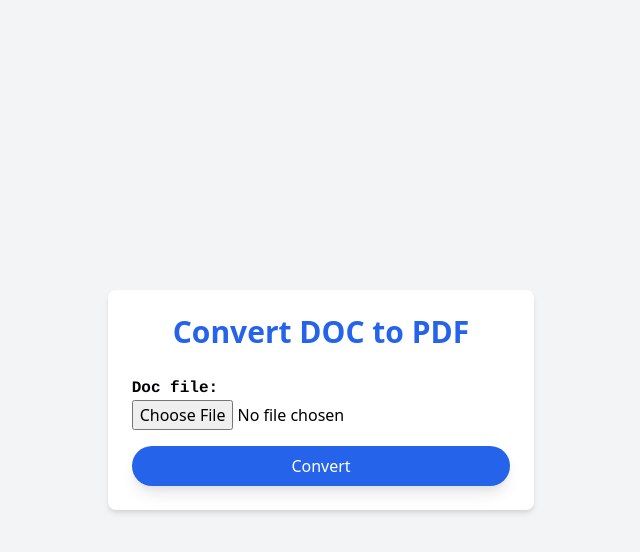
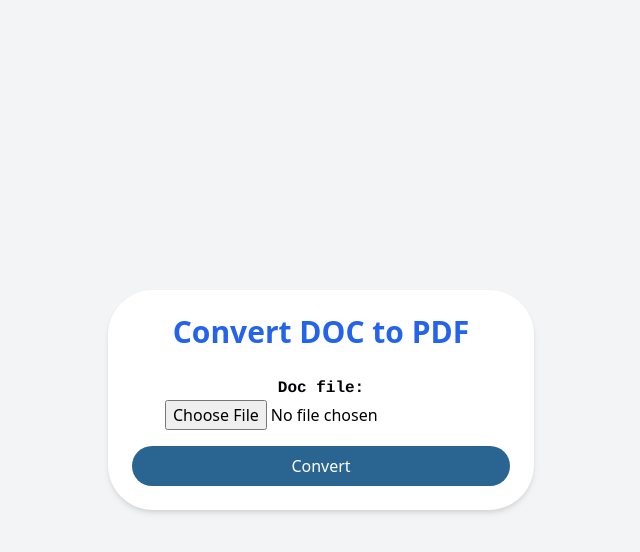
Before and after one commit to Aniketroy2003/doc2pdf, a Django app: page / in a window 1280 px wide. Shown: the top 552 px of the page, without its empty margins (319-959 px from the left). Run offline with Django 4.2, Linux system fonts and the light colour scheme.

Commit message:
css changes

```diff
--- a/docfileconverter/doc_converter/templates/convert_document.html
+++ b/docfileconverter/doc_converter/templates/convert_document.html
@@ -18,20 +18,29 @@
         transform: translateY(-10px);
     }
 }
+
+
+.blink:hover {
+    box-shadow: 0px 4px 8px rgba(2, 3, 4, 5);
+}
+.clicked {
+  box-shadow: 0px 0px 16px rgba(5, 4, 3, 2);
+}
 </style>
 </head>
 <body class="bg-gray-100">
 <div class="min-h-screen flex items-center justify-center">
-    <div class="bg-white p-6 rounded-lg shadow-md w-full md:w-3/4 lg:w-1/2 xl:w-1/3">
+    <div class="bg-white p-6 rounded-lg shadow-md w-full md:w-3/4 lg:w-1/2 xl:w-1/3" style="border-radius: 45px;">
         <h2 id="animated-heading" class="text-3xl font-semibold text-center text-blue-600 mb-6 animate__animated animate__bounce">Convert DOC to PDF</h2>
 
         <form id="conversion-form" method="post" enctype="multipart/form-data">
             {% csrf_token %}
-            <div class="mb-4">
+            <div class="mb-4 justify-center" style="text-align: center;">
                 <label for="{{ form.doc_file.id_for_label }}" style="font-family:Courier; font-weight: bold; color: #000005;">{{ form.doc_file.label_tag }}</label>
                 {{ form.doc_file }}
             </div>
-            <button class="bg-blue-600 text-white px-2 py-2 w-full rounded-full hover:bg-blue-700 transition duration-300 ease-in-out shadow-lg">Convert</button>
+            <button id="myButton" class="bg-blue-600 text-white px-2 py-2 w-full rounded-full hover:bg-8ec3eb transition duration-300 ease-in-out blink shadow-on-hover" style="background-color: #2a6592;">Convert</button>
+
 
         </form>
         <!-- Loader Container (hidden by default) -->
@@ -48,6 +57,10 @@
 
 <!-- JavaScript to show/hide loader and update progress -->
 <script>
+    document.getElementById("myButton").addEventListener("click", function() {
+  // Toggle the "clicked" class on click
+  this.classList.toggle("clicked");
+});
     function bounceHeading() {
         const heading = document.getElementById('animated-heading');
         heading.classList.remove('animate__bounce'); // Remove the animation class
```
Also changed, not shown: 9 other files.
